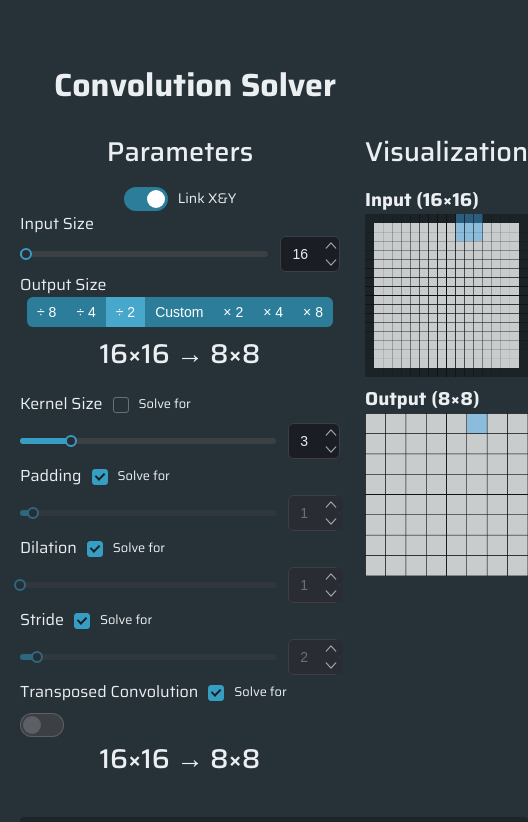
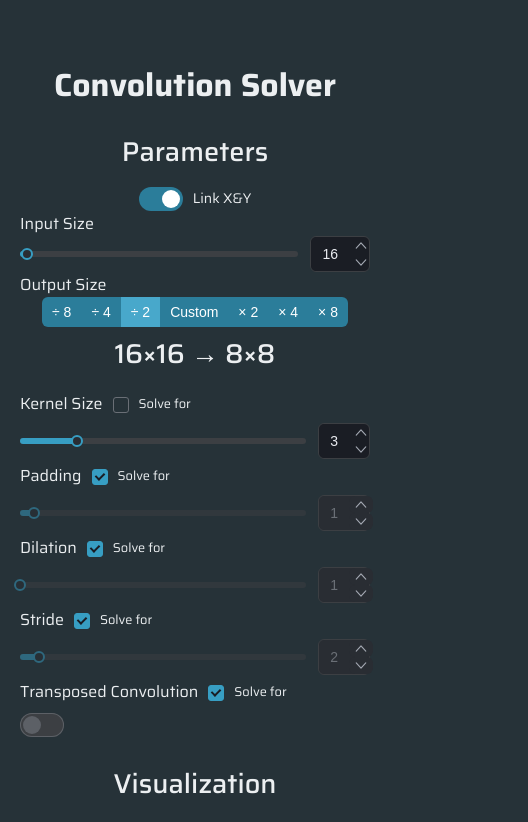
Before and after one commit to ybouane/Convolution-Solver, a React (Vite) app: page / in a window 390 px wide. Shown: the top 822 px of the page, 528 px wide, since content can reach past the window. Built offline with nearby package versions, Linux system fonts and the light colour scheme.

Commit message:
More UI improvements, mobile responsiveness

```diff
--- a/src/convolutionSolver.jsx
+++ b/src/convolutionSolver.jsx
@@ -232,9 +232,9 @@ const ConvolutionSolver = ()=>{
 				<label>Output Padding (PyTorch)<Checkbox checked={outputPaddingSolve} onChange={(v,c)=>setOutputPaddingSolve(c)}>Solve for</Checkbox></label>
 				<SliderValue min={0} max={Math.max(dilation[0], stride[0], dilation[1], stride[1])-1} disabled={outputPaddingSolve} linkXY={linkXY} value={outputPadding} onChange={setOutputPadding} />
 			</form-field>}
-			{solution?<h2>{input[0]}×{input[1]} → {output[0]}×{output[1]}</h2>:<>
-				<h2>😭 No solution given the constraints.</h2>
-				<h2>Current parameters give:<br />{input[0]}×{input[1]} → {realOutput[0]}×{realOutput[1]}</h2>
+			{!solution && <>
+				<h3>😭 No solution given the constraints.</h3>
+				<h3>Current parameters give:<br />{input[0]}×{input[1]} → {realOutput[0]}×{realOutput[1]}</h3>
 			</>}
 		</form>
 		<ConvolutionViewer {...{input, kernel, padding, dilation, stride, transpose, outputPadding}} />
--- a/src/style.css
+++ b/src/style.css
@@ -147,3 +147,10 @@ body.rs-theme-dark {
 		max-width: 100%;
 	}
 }
+
+@media screen and (max-width:800px) {
+	main {
+		display:flex;
+		flex-flow:column;
+	}
+}
```
